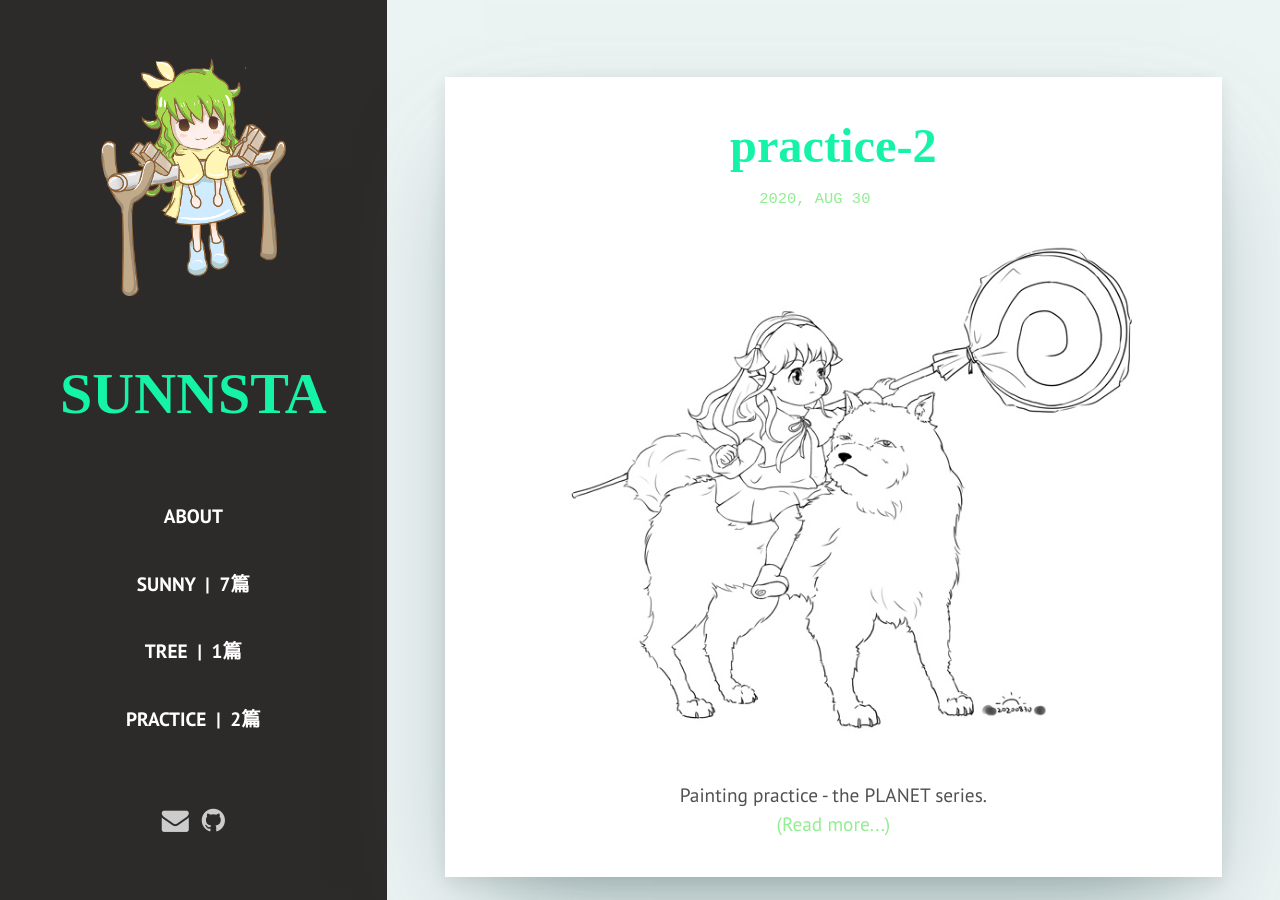
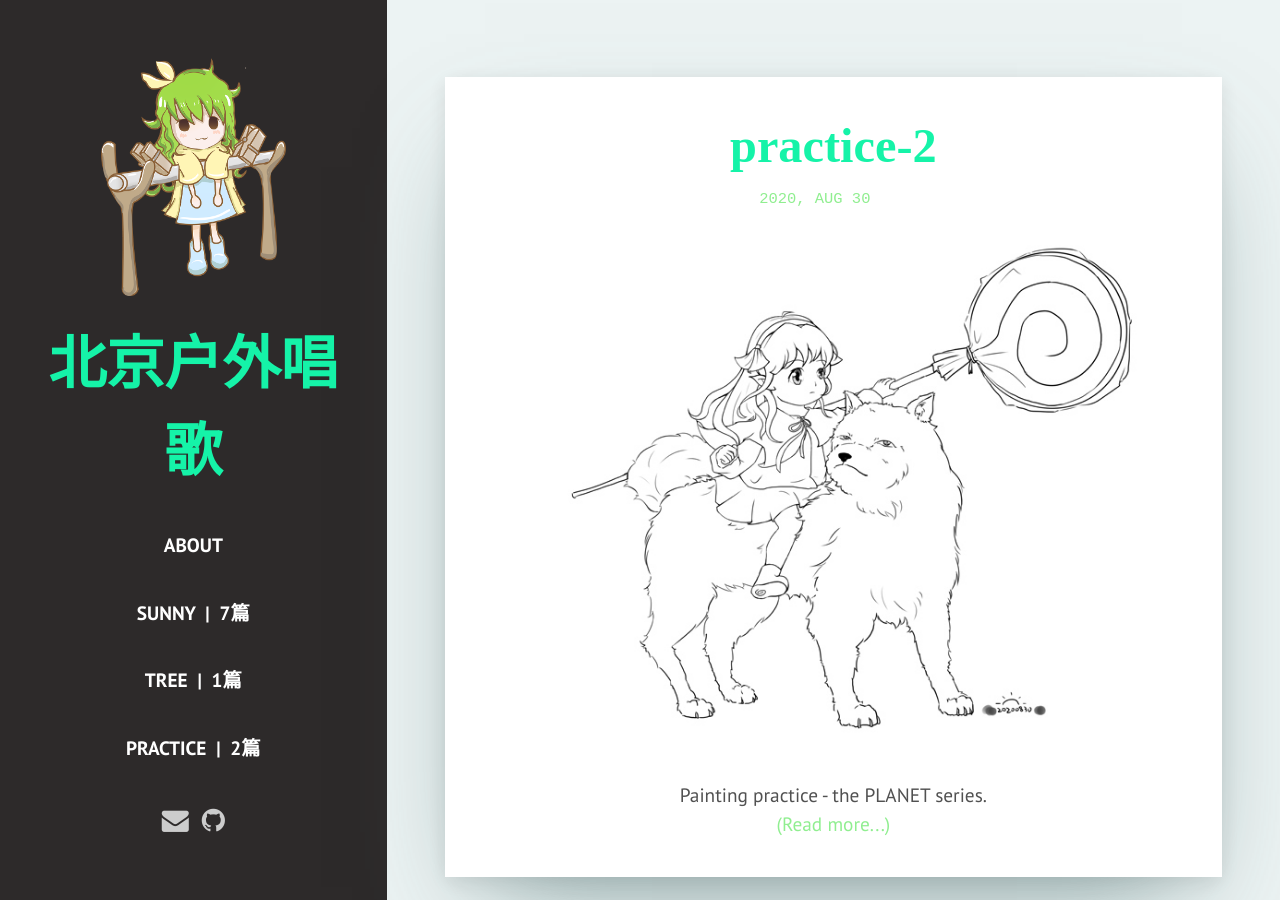
Before and after one commit to bjhwcg/bjhwcg.github.io, a Jekyll site: the page built from index.html, in a window 1280 px wide and 900 px high. Built offline with Jekyll 4.4.1, drawn with Linux system fonts in a browser that asks for light colours; nearby versions of some CDN libraries; some web fonts are replaced; library files that are not in the unit come from our copies; the list of posts is cut into pages by our own code.

Commit message:
Update _config.yml

```diff
--- a/_config.yml
+++ b/_config.yml
@@ -1,19 +1,19 @@
 # Profile information
-name: SunnSta
-title: Sunn's Greenhouse
+name: 北京户外唱歌
+title: 北京户外唱歌
 description: > # this means to ignore newlines until "baseurl:"
   Write an awesome description for your new site here. You can edit this
   line in _config.yml. It will appear in your document head meta (for
   Google search results) and in your feed.xml site description.
 permalink: ':title/'
 baseurl: "" # the subpath of your site, e.g. /blog
-url: "https://sunnsta.github.io" # the base hostname & protocol for your site, e.g. http://example.com
+url: "https://bjhwcg.github.io" # the base hostname & protocol for your site, e.g. http://example.com
 
 # Social
-github: SunnSta
+# github: SunnSta
 
 # Contact form
-email: mengmengzjxs@163.com
+email: bjhwcg@foxmail.com
 
 # Comments
 discus-identifier: # Add your Disqus identifier
```
